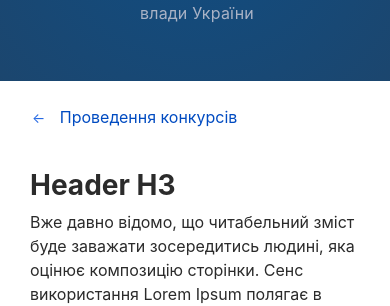
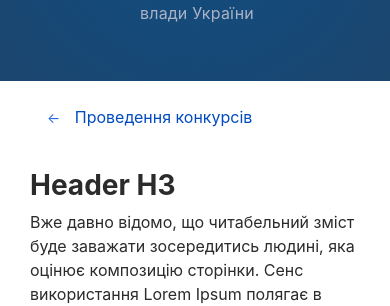
Before and after one commit to typo3uk/typo3uk.github.io, a Jekyll site: the page built from index.html, in a window 390 px wide. Shown: the part 266-572 px from the top of the page. Built offline with Jekyll 4.4.1, drawn with Linux system fonts in a browser that asks for light colours.

Commit message:
Change #190

```diff
--- a/_sass/t3ppua/_breadcrumb.scss
+++ b/_sass/t3ppua/_breadcrumb.scss
@@ -1,22 +1,22 @@
-// @media screen and (max-width:450px){
-//   .main-breadcrumbs {
-//     padding-left: 15px;
-//   }
-// }
+@media screen and (max-width:450px){
+  .main-breadcrumbs {
+    padding-left: 15px;
+  }
+}
 // .main-breadcrumbs {
 //   padding: 40px;
 //   padding-top: 30px;
 //   background-color: #fff;
 // }
-// @media screen and (max-width:768px) {
-//   .main-breadcrumbs {
-//     padding-bottom: 0;
-//   }
-// }
+@media screen and (max-width:768px) {
+  .main-breadcrumbs {
+    padding-bottom: 0;
+  }
+}
 .main-breadcrumbs .breadcrumb {
   // padding: 0;
   // margin-bottom: 0;
-  // background-color: transparent;
+  background-color: transparent;
   text-overflow: ellipsis;
   white-space: nowrap;
   overflow: hidden;
@@ -77,7 +77,7 @@
   text-overflow: ellipsis;
   white-space: nowrap;
   overflow: hidden;
-  // position: relative;
+  position: relative;
   // top: 4px;
 }
 // .main-breadcrumbs .breadcrumb>li.active sup {
```
